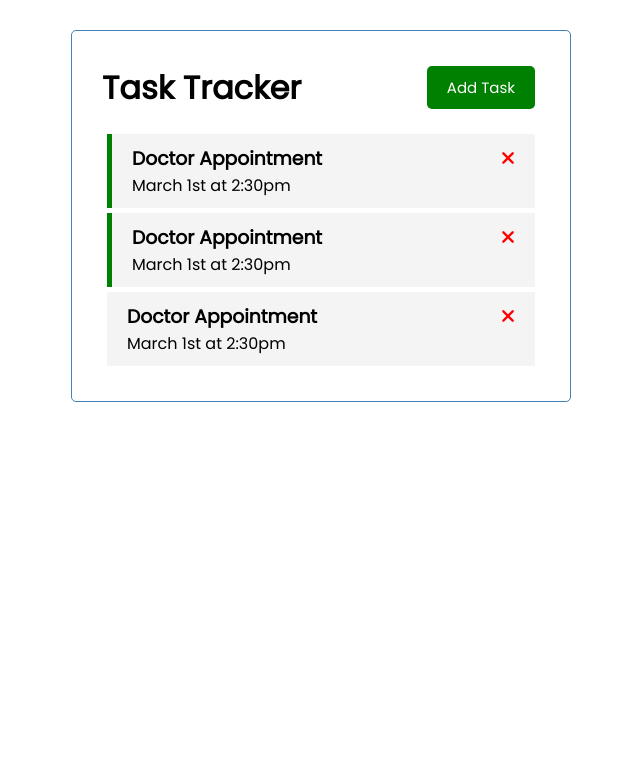
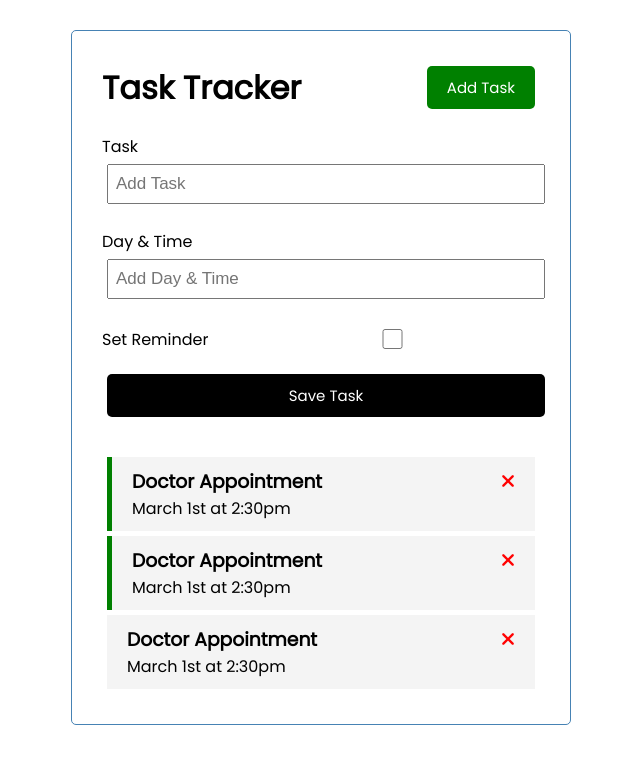
Before and after one commit to armineyvazi/learnVue, a Vue app: page / in a window 1280 px wide. Both pictures are taken after a click on the button "Add Task". Shown: the top 764 px of the page, without its empty margins (319-959 px from the left). Built offline with nearby package versions, Linux system fonts and the light colour scheme.

Commit message:
toggle-add-task && showAddTask

```diff
--- a/src/App.vue
+++ b/src/App.vue
@@ -1,27 +1,38 @@
 <template>
   <div class="container">
-      <Header title="Task Tracker"/>
-      <Tasks @toggle-reminder="toggleReminder"
-             @delete-task="deleteTask" :tasks="tasks"/>
+    <Header @toggle-add-task="toggleAddTask" title="Task Tracker"/>
+    <div v-if="showAddTask">
+      <AddTask @add-task="addTask"/>
+    </div>
+    <Tasks
+      @toggle-reminder="toggleReminder"
+      @delete-task="deleteTask" :tasks="tasks"/>
   </div>
 </template>
 
 <script>
 import Header from './components/Header'
+import AddTask from './components/AddTask'
 import Tasks from './components/Tasks'
 
 export default {
   name: 'App',
   components: {
     Header,
-    Tasks
+    Tasks,
+    AddTask
   },
   data () {
     return {
-      tasks: []
+      tasks: [],
+      showAddTask: false
     }
   },
   methods: {
+    addTask (task) {
+      console.log('adasdasdasd')
+      this.tasks = [...this.tasks, task]
+    },
     deleteTask (id) {
       if (confirm('Are you sure')) {
         this.tasks = this.tasks.filter((task) => task.id !== id)
@@ -29,6 +40,9 @@ export default {
     },
     toggleReminder (id) {
       this.tasks = this.tasks.map((task) => task.id === id ? { ...task, reminder: !task.reminder } : task)
+    },
+    toggleAddTask () {
+      this.showAddTask = !this.showAddTask
     }
   },
   created () {
```
